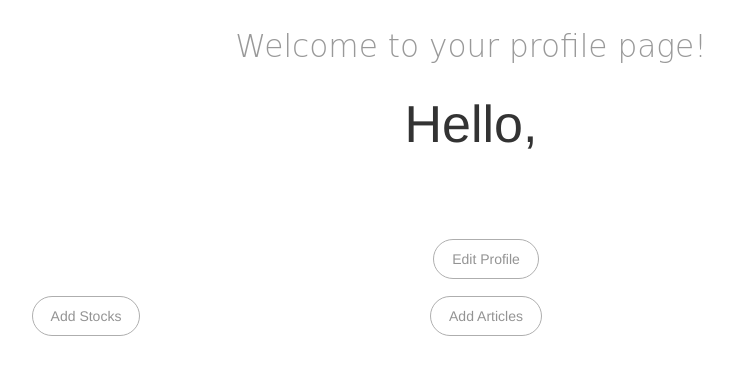
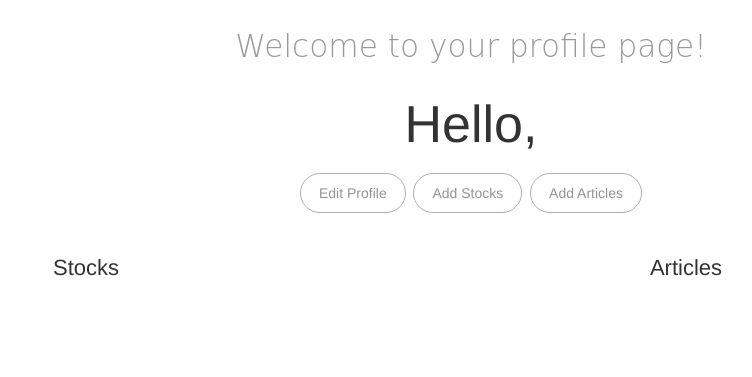
Before and after one commit to iosifvilcea/Scrap, a Django app: template scrapyr/scrapyr_app/templates/scrapyr_app/profile.html in a window 1280 px wide. Shown: the part 204-581 px from the top of the page, without its empty margins (169-921 px from the left). Run offline with Django 3.2, Linux system fonts and the light colour scheme; the template is opened without the code that fills it: values that come from a table or form of the project are taken from there, others are empty; a user stored in the database is signed in; data comes from the database, SQL or seed files in the repository; parts of the project's set-up code (start-up, migrations or seed data) failed here and were passed over; some libraries are stand-ins or nearby versions; some web fonts are replaced.

Commit message:
Added Stock&Article list.

```diff
--- a/scrapyr/scrapyr_app/templates/scrapyr_app/profile.html
+++ b/scrapyr/scrapyr_app/templates/scrapyr_app/profile.html
@@ -3,24 +3,33 @@
 {% if user and not user.is_anonymous %}
 <h1 style="text-align:center;"><small class="subtitle">Welcome to your profile page!</small></h1>
 <h1 style="text-align:center;">Hello, {{ user.first_name }} {{ user.last_name }}</small></h1>
-<div class="subscribe-line">
+<h3 style="text-align:center;">
+<a href="/edit" style="padding-top:0px; margin-top:0px;"><button class="btn btn-round btn-default">Edit Profile</button></a>
+<button class="btn btn-round btn-default">Add Stocks</button></a>
+<button class="btn btn-round btn-default">Add Articles</button></a>
+</h3>
   <div id="subscription" class="container">
     <div class="container">
       <div class="row">
-	    <h1 style="text-align:center;">
-	    <a href="/edit" style="padding-top:0px; margin-top:0px;"><button class="btn btn-round btn-default">Edit Profile</button></a>
+	    <h4 style="text-align:center;">
         <div class="row">
           <div class="col-lg-4">
-	        <a href="/profile" style="padding-top:0px; margin-top:0px;"><button class="btn btn-round btn-default">Add Stocks</button></a>
+            Stocks
+            {% for s in account.stocks.all  %}
+              <a href={{ s.get_absolute_url }} class="list-group-item"> {{s.name}} ( {{ s.ticker }} ) </a>
+            {% endfor %}
           </div>
-          <div class="col-lg-4">
-	        <a href="/profile" style="padding-top:0px; margin-top:0px;"><button class="btn btn-round btn-default">Add Articles</button></a>
+          <div class="col-md-offset-4">
+            Articles
+            {% for s in account.articles.all  %}
+              <a href={{ s.get_absolute_url }} class="list-group-item"> {{s.title}} by {{ s.author }} </a>
+            {% endfor %}
           </div>
         </div>
+        </h4>
       </div>
     </div>
   </div>
-</div>
 <br>
 {% else %}
 <h1>Nothing here!</h1>
```
